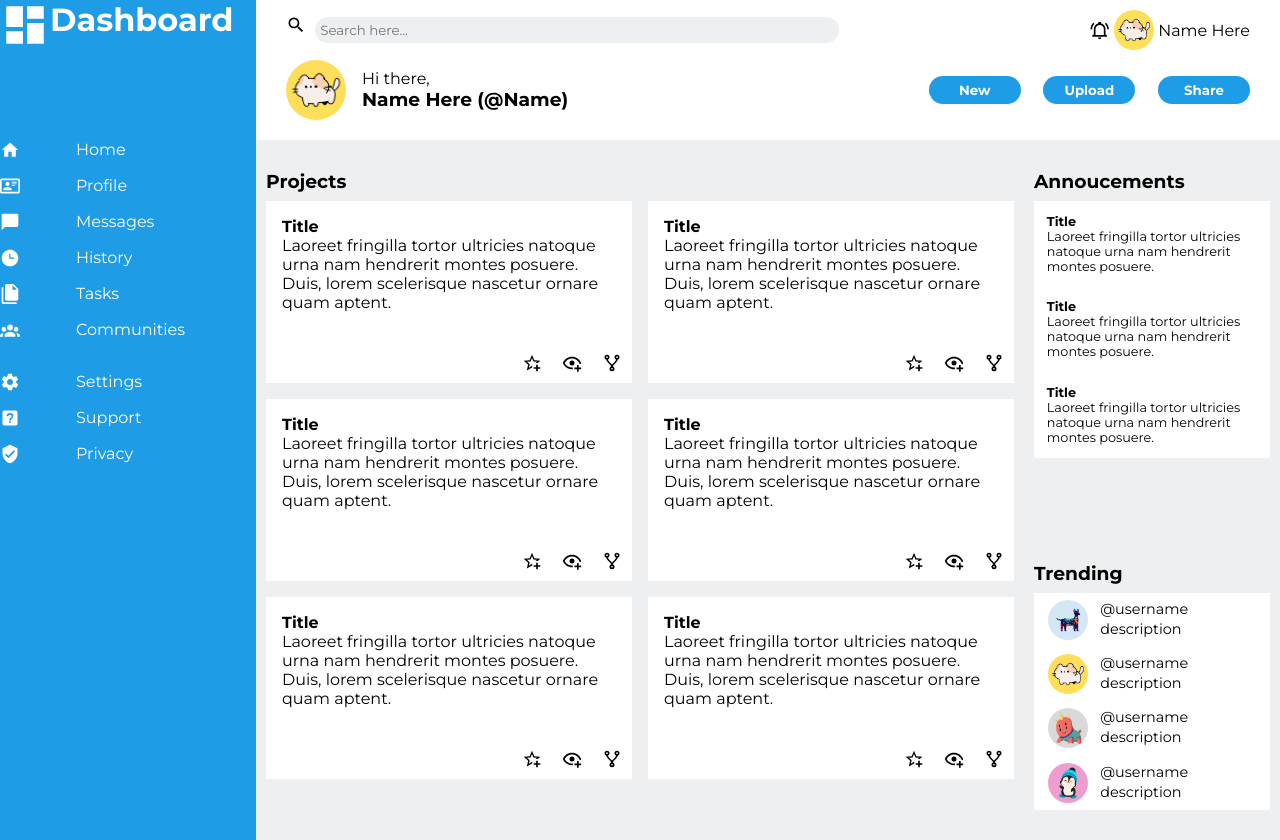
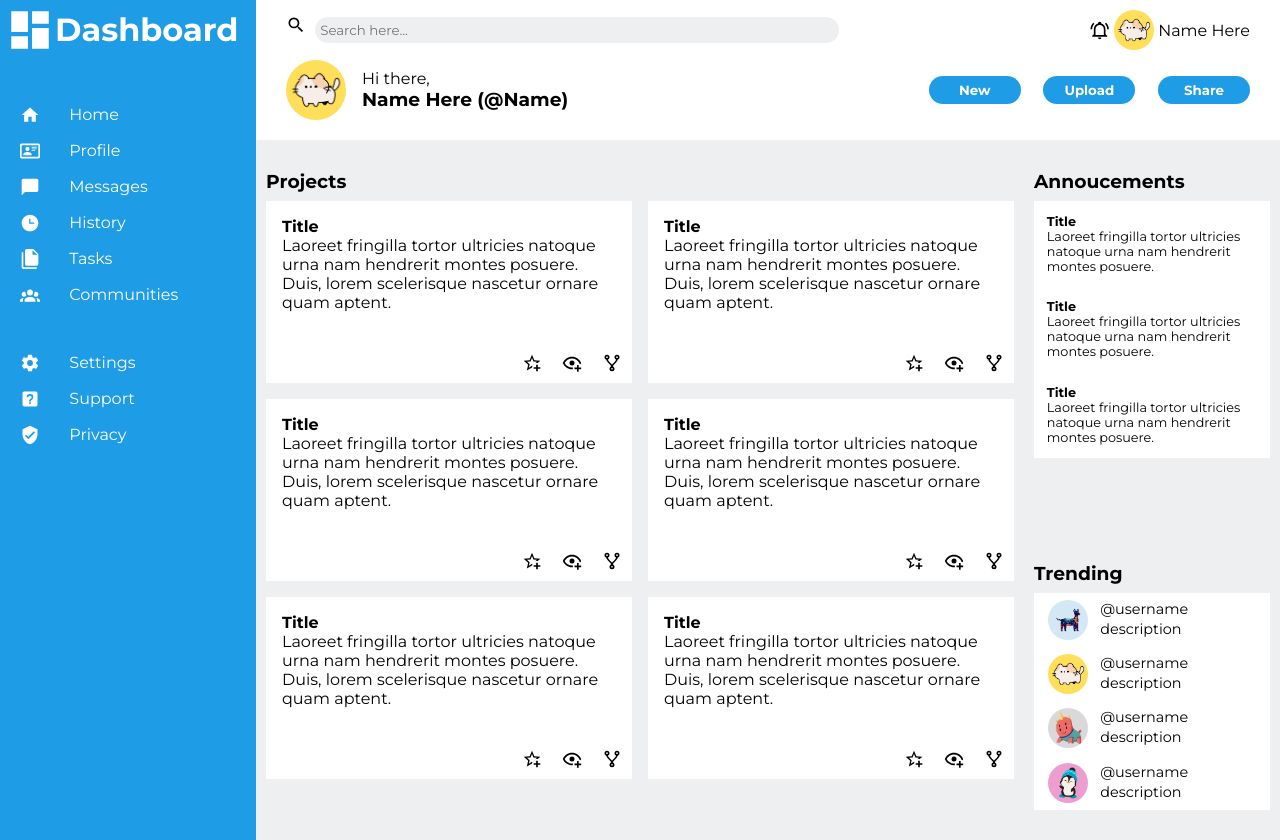
Before and after one commit to acl13/admin-dashboard, a plain HTML site: page index.html in a window 1280 px wide. Drawn offline with Linux system fonts and the light colour scheme.

Commit message:
fix sidebar spacing/layout

```diff
--- a/style.css
+++ b/style.css
@@ -39,14 +39,15 @@
 
 .sidebar {
     display: grid;
-    grid-template-rows: 1fr 3fr 2fr;
+    grid-template-rows: 1fr 5fr 2fr;
 }
 
 .sidebar-navigation {
     display: grid;
-    grid-template-columns: 1fr 3fr;
+    grid-template-columns: 1fr 5fr;
     gap: 1em;
-    margin-bottom: 2em;
+    margin-bottom: 3em;
+    padding: 0px 20px;
 }
 
 .sidebar-title {
@@ -163,6 +164,14 @@ img {
     color: #ffffff;
 }
 
+.sidebar-title {
+    padding: 5px;
+}
+
+.sidebar-title h1 {
+    padding-top: 5px;
+}
+
 .sidebar svg {
     fill: #ffffff;
 }
```
